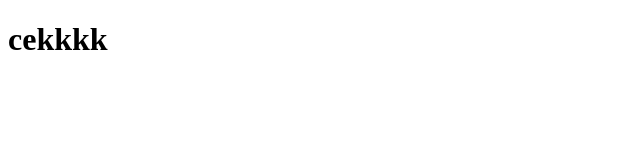
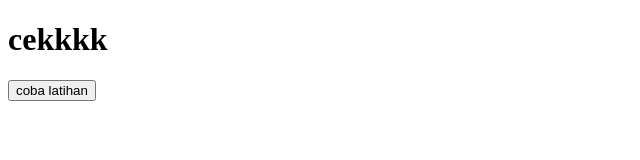
Before and after one commit to Mas-Dwi/websiteprogramming.git.io, a plain HTML site: page cek.html in a window 1280 px wide. Shown: the whole page, without its empty margins (0-640 px from the left). Drawn offline with Linux system fonts and the light colour scheme.

Commit message:
coba menambahkan teks

```diff
--- a/cek.html
+++ b/cek.html
@@ -7,5 +7,8 @@
 </head>
 <body>
     <h1>cekkkk</h1>
+    <button>
+        coba latihan
+    </button>
 </body>
 </html>
```
